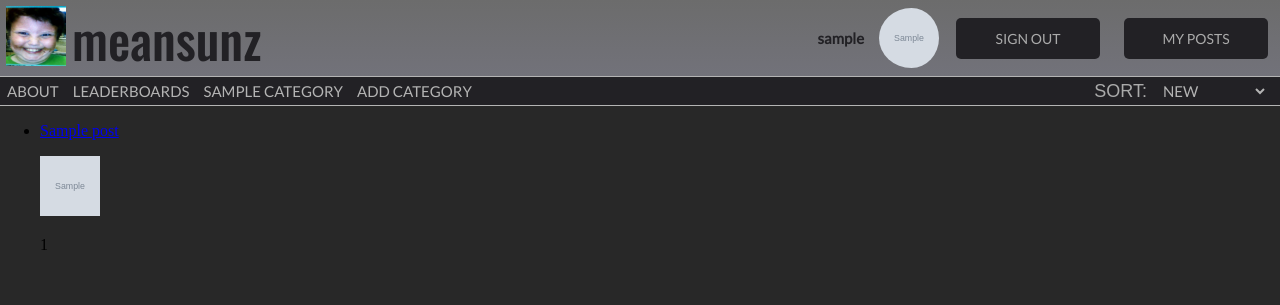
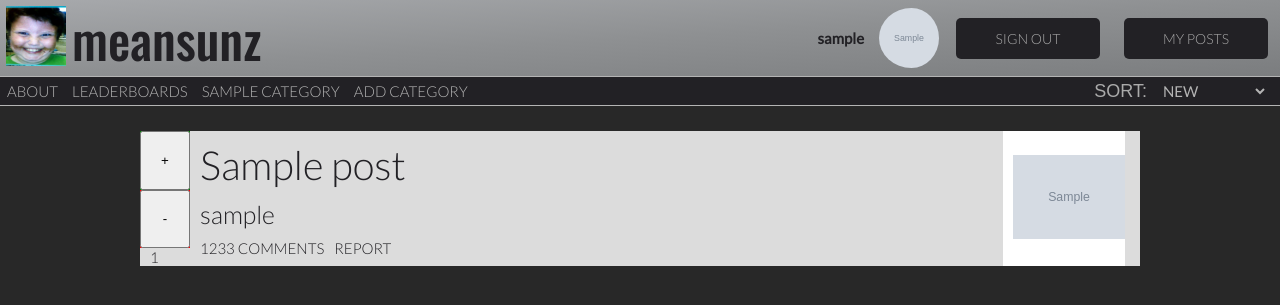
Before and after one commit to 2323841m/MeanSunz_Project, a Django app: a page that uses meansunz_project/templates/meansunz/base.html in a window 1280 px wide. Shown: the top 305 px of the page. Run offline with Django 3.2, Linux system fonts and the light colour scheme; a user stored in the database is signed in; tables that the repository leaves empty hold one stand-in row (values such as "Sample post"); grey boxes marked "Sample" are stand-in pictures.

Commit message:
made change to css and html

```diff
--- a/meansunz_project/static/style/style sheet.css
+++ b/meansunz_project/static/style/style sheet.css
@@ -50,7 +50,7 @@ img
 	display: flex;
 	width: 100%;
 	min-height: 50px;
-	background-image: linear-gradient(to bottom, #6c6c6cff, #72727aff);
+	background-image: linear-gradient(to bottom right, #a7a9acff, #8e9092ff, #7b7d7fff);
 }
 
 .separator
@@ -225,6 +225,7 @@ img
 	width: 1000px;
 	margin-left: auto;
 	margin-right: auto;
+	padding-top: 25px;
 }
 
 .postBody
@@ -237,9 +238,32 @@ img
 .post
 {
 	display: flex;
+	background-color: rgb(220, 220, 220);
+	width: 100%;
+	height: 135px;
+	margin-bottom: 25px;
+}
+
+a
+{
+	text-decoration: none;
+	color: rgb(180, 180, 180);
+	font-weight: 200;
+}
+
+.postMedia
+{
+	display: flex;
 	background-color: white;
-	width: 100%;
-	height: 115px;
+	width: 150px;
+	height: 100%;
+	margin-bottom: 25px;
+	margin-right: 15px;
+}
+
+.postContent
+{
+	width:100%;
 }
 
 .voteBar
@@ -265,6 +289,12 @@ img
 	width: 100%;
 }
 
+.voteButton
+{
+	height: 100%;
+	width: 50px;
+}
+
 h1
 {
 	font-size: 50px;
@@ -282,19 +312,31 @@ h2
 	text-transform: lowercase;
 	font-weight: 500;
 	color: rgb(180, 180, 180);
-	padding-top: 25px;
+}
+
+h3
+{
+	font-size: 40px;
+	margin: 10px;
+	font-family: "Lato";
+	font-weight: 300;
+	color: #222125ff;
 }
 
 h4
 {
-	font-size: 30px;
+	font-size: 25px;
 	margin: 10px;
+	font-family: "Lato";
+	font-weight: 200;
+	color: #222125ff;
 }
 
 h5
 {
-	font-size: 20px;
+	font-size: 15px;
 	margin: 10px;
+	font-family: "Lato";
 }
 
 h6
@@ -302,6 +344,20 @@ h6
 	font-size: 15px;
 	margin: auto;
 	margin-left: 10px;
+	font-family: "Lato";
+	text-transform: uppercase;
+	font-weight: 200;
+	color: #222125ff;
+}
+
+p
+{
+	font-size: 15px;
+	margin: auto;
+	margin-left: 10px;
+	font-family: "Lato";
+	font-weight: 200;
+	color: rgb(180, 180, 180);
 }
 
 .commentsBar {
@@ -410,4 +466,25 @@ button[type=switchBoard] {
 button[type=switchBoard]:hover {
 	background-image: linear-gradient(to bottom right, #2aa0c4ff, #4e7a85ff);
 }
+
+.createPost {
+	width: 150px;
+	background-color: rgb(130, 130, 130);
+	color: white;
+	padding: 10px 5px;
+	margin-top: 25px;
+	margin-left: 25px;
+	margin-bottom: 25px;
+	border: none;
+	border-radius: 4px;
+	cursor: pointer;
+	font-size: 12px;
+	font-family: "Lato";
+	text-transform: uppercase;
+	text-decoration-line: none;
+}
+
+.createPost:hover {
+	background-image: linear-gradient(to bottom right, #2aa0c4ff, #4e7a85ff);
+}
 /* End of User Profile styling */
--- a/meansunz_project/templates/meansunz/base.html
+++ b/meansunz_project/templates/meansunz/base.html
@@ -3,7 +3,7 @@
 
 <html lang="en">
 <head>
-    <link href="https://fonts.googleapis.com/css?family=Lato|Oswald:300,400,500" rel="stylesheet">
+    <link href="https://fonts.googleapis.com/css?family=Lato:200,300,400|Oswald:300,400,500" rel="stylesheet">
     <link rel="stylesheet" href="{% static 'style\style sheet.css' %}">
     <meta charset="UTF-8"/>
     <script src="{% static 'js/jquery-3.2.1.js' %}"></script>
--- a/meansunz_project/templates/meansunz/create_post.html
+++ b/meansunz_project/templates/meansunz/create_post.html
@@ -6,7 +6,8 @@
 {% endblock %}
 
 {% block body_block %}
-    <h1>Create Post</h1>
+	<div class="contentBody">
+		<h2>Create Post</h2>
 		<div>
 			{% if category %}
 			<form id="page_form" method="post" action="/category/{{ category.slug }}/create_post/" enctype="multipart/form-data">
@@ -26,4 +27,5 @@
 			{% endif %}
 			</form>
 		</div>
+	</div>
 {% endblock %}
--- a/meansunz_project/templates/meansunz/user_posts.html
+++ b/meansunz_project/templates/meansunz/user_posts.html
@@ -6,20 +6,63 @@
 {% endblock %}
 
 {% block body_block %}
-    <ul>
-        {% for post in posts %}
-            <li>
+    <div class="contentBody">
+        {% if posts %}
 
-                 <a href="{% url 'show_post' post.category.slug post.id post.slug %}">{{ post.title|truncatechars:100 }}</a>
+            {% for post in posts %}
+				<a href="{% url 'show_post' post.category.slug post.id post.slug %}">
+					<div class="post">
+						<div class="voteBar">
+							<div class="upVote">
+								<form action="{% url 'vote' post.category.slug post.id post.slug %}" method="post">
+									{% csrf_token %}
+									<button class="voteButton" type="submit" name="upvote_post" value="upvote_post">+</button>
+									<!-- next points to site to be redirected back to after vote -->
+									<input type="hidden" name="next" value="{{ request.path }}">
+								</form>
+							</div>
+							<div class="downVote">
+								<form action="{% url 'vote' post.category.slug post.id post.slug %}" method="post">
+									{% csrf_token %}
+									<button class="voteButton" type="submit" name="downvote_post" value="downvote_post">-</button>
+									<!-- next points to site to be redirected back to after vote -->
+									<input type="hidden" name="next" value="{{ request.path }}">
+								</form>
+							</div>
+							<div>
+								<h6>{{ post.likes }}</h6>
+							</div>
+						</div>
+						<div class="postContent">
+							<div>
+								<h3>
+									{{ post.title }}
+								</h3>
+							</div>
 
-                {% if post.picture %}
-                    <p><img src="{{ MEDIA_URL }}{{ post.picture }}"></p>
-                {% endif %}
+							<div>
+								<h4>{{ post.user }}</h4>
+							</div>
 
-                {{ post.likes }}
-
-            </li>
-            <br/>
-        {% endfor %}
-    </ul>
+							<div class="commentsBar">
+								<div>
+									<h6>1233 Comments</h6>
+								</div>
+								<div>
+									<h6>Report</h6>
+								</div>
+							</div>
+						</div>
+						<div class="postMedia">
+							{% if post.picture %}
+								<p><img src="{{ MEDIA_URL }}{{ post.picture }}" alt="" style="width:100%;height:100%;"></p>
+							{% endif %}
+						</div>
+					</div>
+				</a>
+            {% endfor %}
+        {% else %}
+            <h2 style="font-size: 30px"><strong>There are no posts present.</strong></h2>
+        {% endif %}
+    </div>
 {% endblock %}
```
Also changed, not shown: meansunz_project/meansunz/forms.py (+8 -2 lines), meansunz_project/templates/meansunz/category.html (+52 -33 lines), meansunz_project/templates/meansunz/index.html (+8 -6 lines), meansunz_project/templates/meansunz/post.html (+13 -6 lines). Lines whose indentation alone changed are shown as unchanged.
